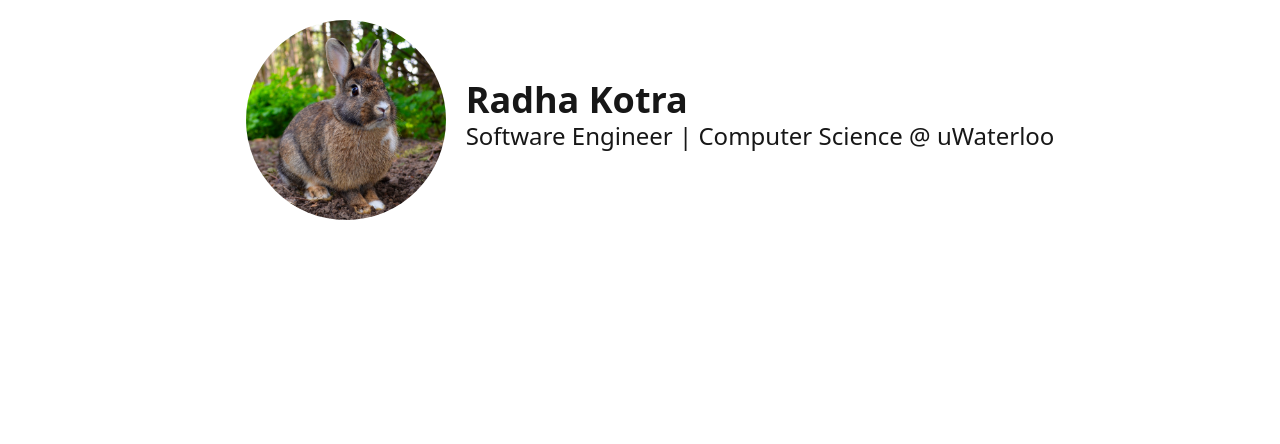
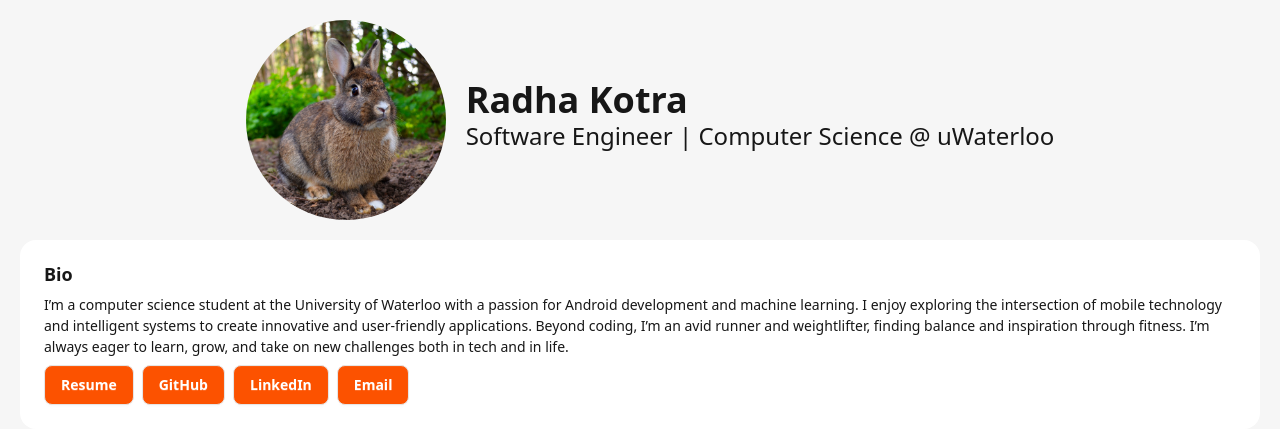
Before and after one commit to sunnybunnyy/personal-website, a Next.js app in the folder personal-website/: page / in a window 1280 px wide. Shown: the top 444 px of the page. Built offline with nearby package versions, Linux system fonts and the light colour scheme.

Commit message:
Add Bio component

```diff
--- a/personal-website/app/components/Bio.tsx
+++ b/personal-website/app/components/Bio.tsx
@@ -2,7 +2,28 @@ import React from 'react'
 
 const Bio = () => {
   return (
-    <div>Bio</div>
+    <div className='card mx-5 bg-white'>
+      <div className='card-body'>
+        <h2 className='card-title'>Bio</h2>
+        <p>
+          I’m a computer science student at the University of
+          Waterloo with a passion for Android development and
+          machine learning. I enjoy exploring the intersection
+          of mobile technology and intelligent systems to
+          create innovative and user-friendly applications.
+          Beyond coding, I’m an avid runner and weightlifter,
+          finding balance and inspiration through fitness.
+          I’m always eager to learn, grow, and take on new
+          challenges both in tech and in life.
+        </p>
+        <div className='card-actions'>
+          <a className='btn bg-strava-orange text-white' href='Radha_Kotra_resume.pdf'>Resume</a>
+          <a className='btn bg-strava-orange text-white' href='https://github.com/sunnybunnyy'>GitHub</a>
+          <a className='btn bg-strava-orange text-white' href='https://www.linkedin.com/in/radha-kotra'>LinkedIn</a>
+          <a className='btn bg-strava-orange text-white' href='mailto:rkotra@uwaterloo.ca'>Email</a>
+        </div>
+      </div>
+    </div>
   )
 }
 
--- a/personal-website/app/components/Profile.tsx
+++ b/personal-website/app/components/Profile.tsx
@@ -5,14 +5,25 @@ import profilePic from '../../public/profilePic.jpg'
 const Profile = () => {
   return (
     <div className='profileContainer'>
-        <Image
-          src={profilePic}
-          className='profilePic'
-          alt='profile picture'
-        />
+        <div className='hover-3d'>
+          <Image
+            src={profilePic}
+            className='profilePic'
+            alt='profile picture'
+          />
+
+          <div></div>
+          <div></div>
+          <div></div>
+          <div></div>
+          <div></div>
+          <div></div>
+          <div></div>
+          <div></div>
+        </div>
         <div className='profileDetails'>
           <h1>Radha Kotra</h1>
-          <h2>Software Engineer | Computer Science @ uWaterloo</h2>
+          <h3>Software Engineer | Computer Science @ uWaterloo</h3>
         </div>
     </div>
   )
--- a/personal-website/app/globals.css
+++ b/personal-website/app/globals.css
@@ -4,13 +4,15 @@
 }
 
 :root {
-  --background: #ffffff;
+  --background: #f6f6f6;
   --foreground: #171717;
+  --strava-orange: #fc5200;
 }
 
-@theme inline {
+@theme {
   --color-background: var(--background);
   --color-foreground: var(--foreground);
+  --color-strava-orange: var(--strava-orange);
 }
 
 /* @media (prefers-color-scheme: dark) {
@@ -26,6 +28,10 @@
   }
 
   h2 {
+    @apply text-3xl font-semibold;
+  }
+
+  h3 {
     @apply text-2xl;
   }
 }
@@ -47,5 +53,5 @@
 body {
   background: var(--background);
   color: var(--foreground);
-  font-family: var(--font-sans)
+  font-family: var(--font-sans);
 }
--- a/personal-website/app/index.d.ts
+++ b/personal-website/app/index.d.ts
@@ -1 +1,2 @@
 declare module "*.css";
+declare module "*.pdf";
--- a/personal-website/app/page.tsx
+++ b/personal-website/app/page.tsx
@@ -1,9 +1,13 @@
 import React from 'react'
 import Profile from './components/Profile'
+import Bio from './components/Bio'
 
 const Home = () => {
   return (
-    <Profile></Profile>
+    <>
+      <Profile></Profile>
+      <Bio></Bio>
+    </>
   )
 }
 
```
Also changed, not shown: personal-website/app/components/Education.tsx (added), 1 other file (tests, documents, lock files or other folders).
